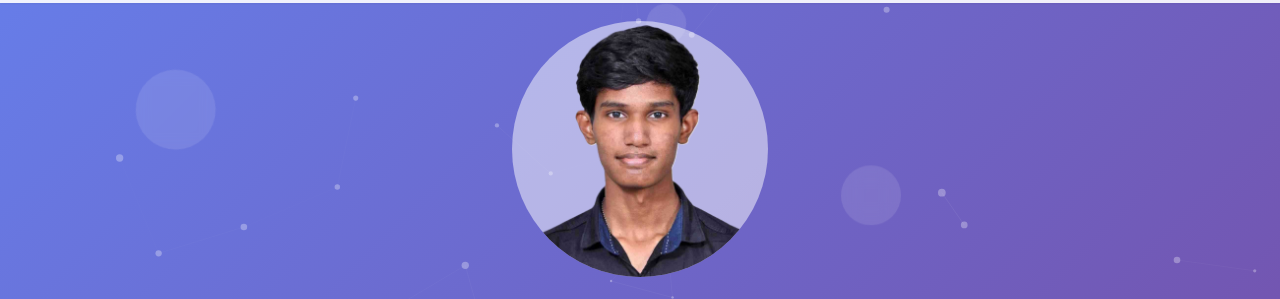
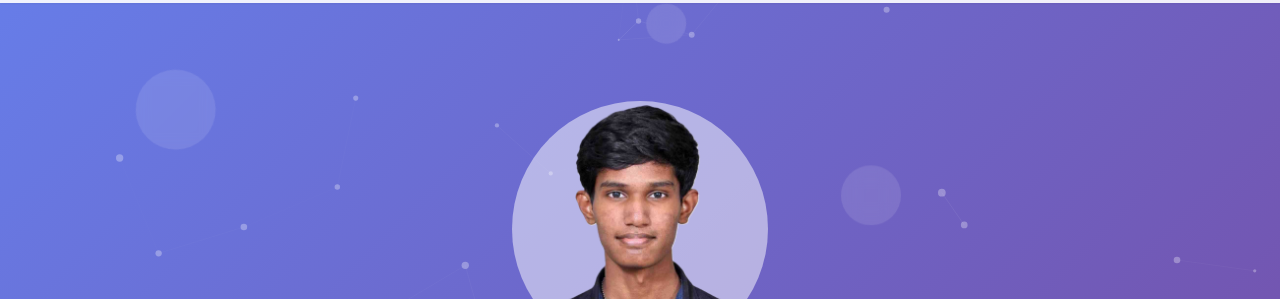
Before and after one commit to imthalir/Thalir, a plain HTML site: page index.html in a window 1280 px wide. Shown: the part 61-360 px from the top of the page. Drawn offline with nearby package versions, Linux system fonts and the light colour scheme; a web font is replaced by a local one.

Commit message:
Update index.html

```diff
--- a/index.html
+++ b/index.html
@@ -231,7 +231,7 @@
             <div class="shape shape-6"></div>
         </div>
         <div class="text-center px-6 relative z-10">
-            <div class="mt-25 mb-8" data-aos="zoom-in" data-aos-duration="1000">
+            <div class="mb-8 pt-40" data-aos="zoom-in" data-aos-duration="1000">
                 <div class="w-64 h-64 mx-auto mb-6 bg-white/50 rounded-full flex items-center justify-center">
                     <img src="Profile.png" class="rounded-full" alt="Thalir" />
                 </div>
```
